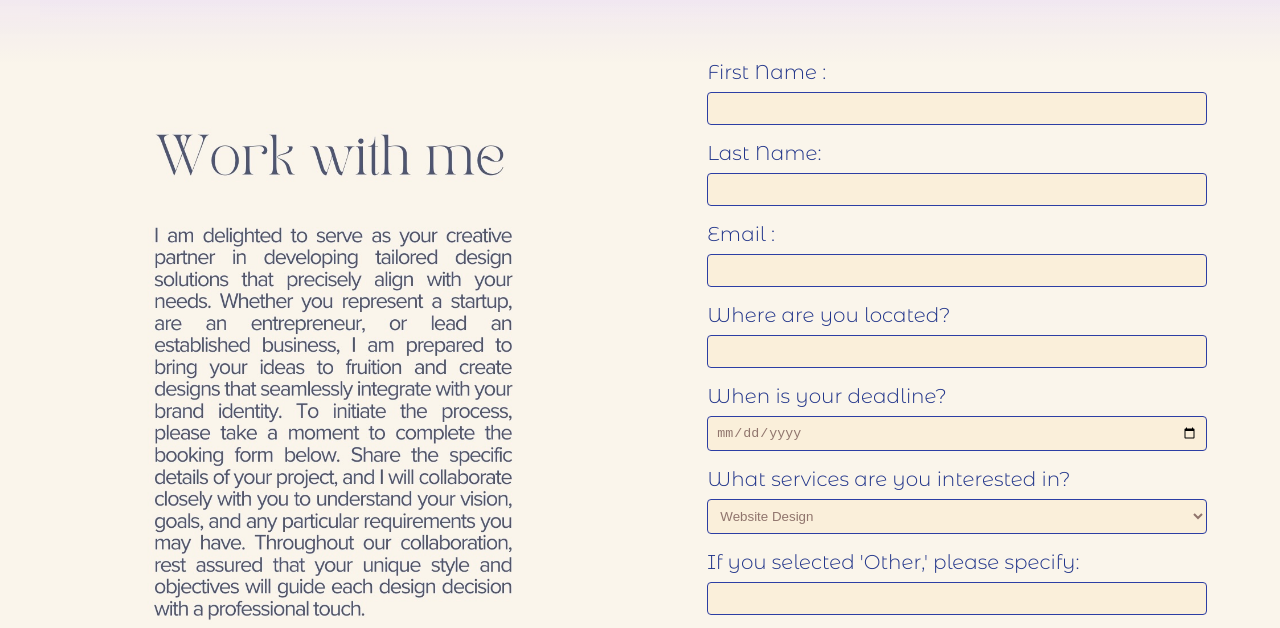
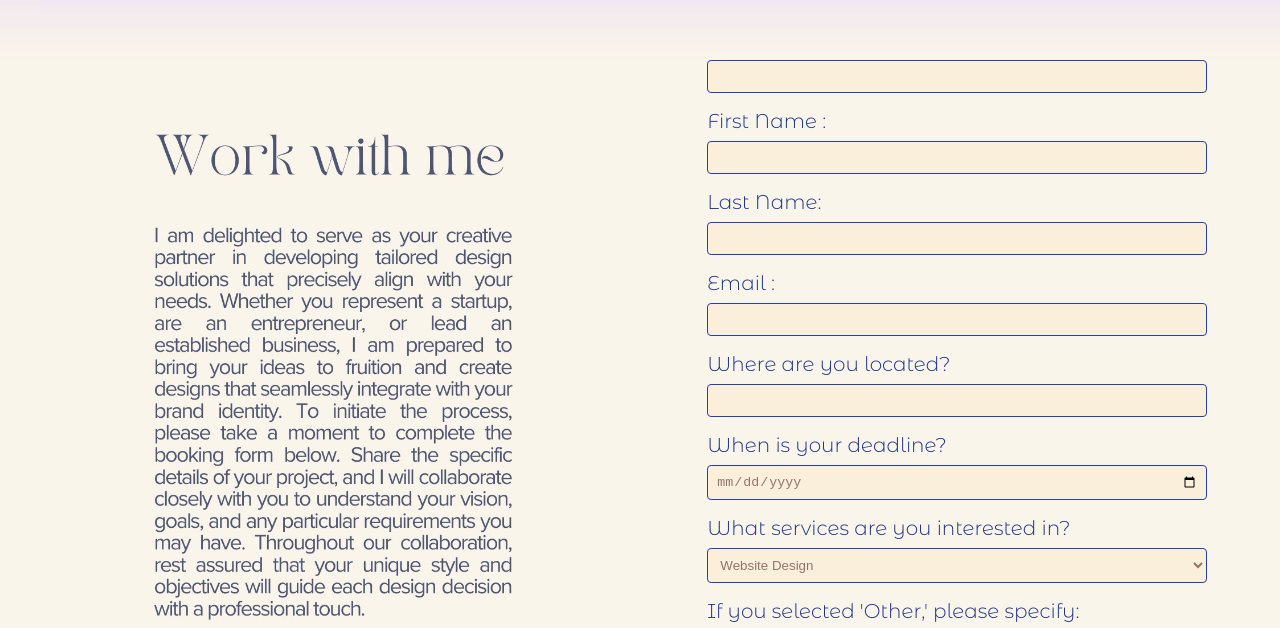
Before and after one commit to illuminats/natalia, a plain HTML site: page indexcontact.html in a window 1280 px wide. Shown: the part 135-763 px from the top of the page. Drawn offline with Linux system fonts and the light colour scheme.

Commit message:
Update indexcontact.html

```diff
--- a/indexcontact.html
+++ b/indexcontact.html
@@ -35,6 +35,8 @@
         </div>
         <div class="text-content">
             <form action="https://formspree.io/f/xvojeokn" method="post" class="custom-form">
+  <label>
+    <input type="nataliaandradeommer@gmail.com" name="email">
                 <label for="firstName">First Name :</label>
                 <input type="text" id="firstName" name="firstName" required>
 
```
